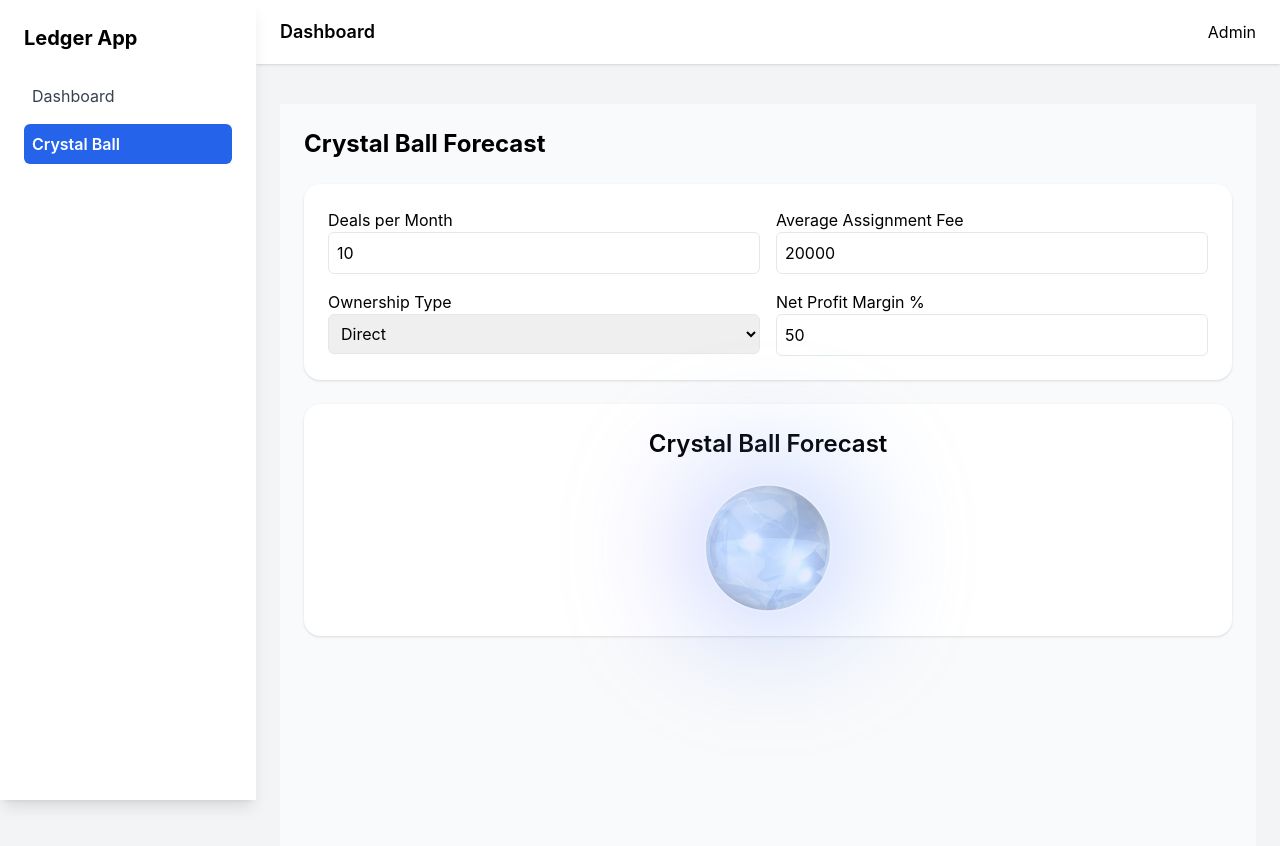
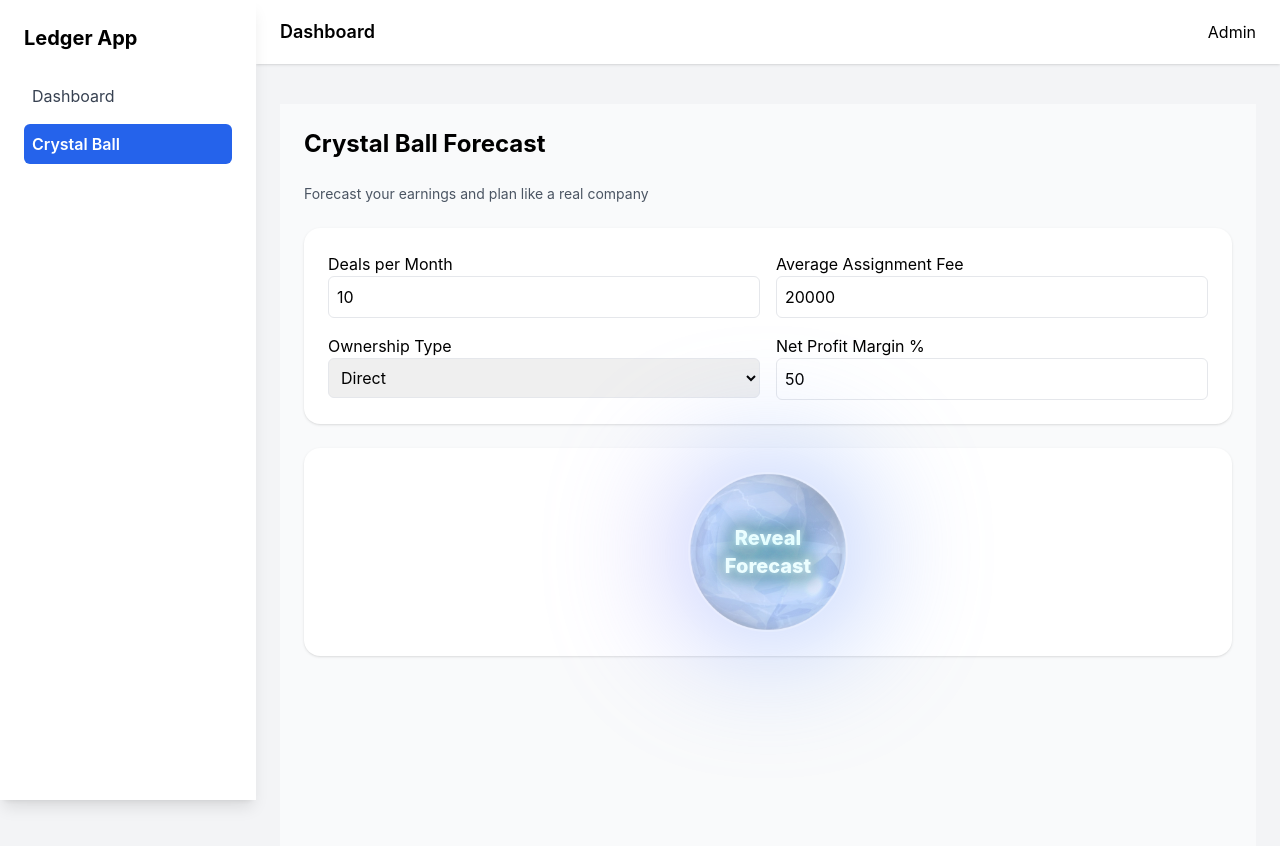
Before and after one commit to dyingbreed12/real-estate-ledger, a Next.js app: page /crystal-ball in a window 1280 px wide. Shown: the top 846 px of the page. Built offline with nearby package versions, Linux system fonts and the light colour scheme.

Commit message:
Crystal Ball Animation

```diff
--- a/app/crystal-ball/page.tsx
+++ b/app/crystal-ball/page.tsx
@@ -16,6 +16,10 @@ export default function CrystalBallPage() {
     <div className="p-6 bg-gray-50 min-h-screen space-y-6 -mt-12">
       <h1 className="text-2xl font-bold">Crystal Ball Forecast</h1>
 
+      {/* Message */}
+      <p className="text-gray-600 text-sm mt-1">
+        Forecast your earnings and plan like a real company
+      </p>
       {/* Form Inputs */}
       <div className="bg-white p-6 rounded-2xl shadow space-y-4">
         <div className="flex flex-col md:flex-row md:space-x-4 space-y-2 md:space-y-0">
--- a/components/CrystalBall.tsx
+++ b/components/CrystalBall.tsx
@@ -2,6 +2,7 @@
 
 import { useState } from "react";
 import Image from "next/image";
+
 type CrystalBallProps = {
   dealsPerMonth?: number;
   avgAssignmentFee?: number;
@@ -21,8 +22,8 @@ export default function CrystalBall({
   const [isAnimating, setIsAnimating] = useState(false);
 
   const ownershipFactor = ownershipType === "Direct" ? 1 : ownershipPercentage / 100;
-
-  const monthlyProfit = dealsPerMonth * avgAssignmentFee * (netProfitMargin / 100) * ownershipFactor;
+  const monthlyProfit =
+    dealsPerMonth * avgAssignmentFee * (netProfitMargin / 100) * ownershipFactor;
   const annualProfit = monthlyProfit * 12;
 
   const handleClick = () => {
@@ -40,33 +41,42 @@ export default function CrystalBall({
 
   return (
     <div className="bg-white p-6 rounded-2xl shadow space-y-6 flex flex-col items-center">
-      <h2 className="text-2xl font-semibold text-center"> Crystal Ball Forecast</h2>
-{/* 🔮 */}
-      {/* Crystal Ball Image */}
+      {/* Crystal Ball */}
       <div
         onClick={handleClick}
-        className={`relative w-32 h-32 cursor-pointer rounded-full flex items-center justify-center transition-transform duration-500 ${
-          isAnimating ? "animate-crystal" : "hover:scale-110"
+        className={`relative w-40 h-40 cursor-pointer rounded-full flex items-center justify-center transition-transform duration-500 ${
+          isAnimating ? "animate-zoom-crystal" : "hover:scale-105"
         }`}
         title="Click the crystal ball to reveal forecast"
       >
         {/* Glowing aura */}
         <div
-          className={`absolute w-40 h-40 rounded-full bg-gradient-to-r from-purple-400 via-blue-400 to-indigo-400 opacity-50 blur-3xl transition-all ${
+          className={`absolute w-48 h-48 rounded-full bg-gradient-to-r from-purple-400 via-blue-400 to-indigo-400 opacity-50 blur-3xl transition-all ${
             isAnimating ? "animate-pulse" : "hover:opacity-70"
           }`}
         ></div>
 
         {/* Inner reflection/light streak */}
-        <div className="absolute w-32 h-32 rounded-full bg-white/20 rounded-t-full transform rotate-12 pointer-events-none"></div>
+        <div className="absolute w-40 h-40 rounded-full bg-white/20 rounded-t-full transform rotate-12 pointer-events-none"></div>
+
+        {/* Reveal Forecast text */}
+        {!showResults && (
+          <span
+            className={`absolute text-center font-extrabold text-xl px-2 text-cyan-50 drop-shadow-[0_0_8px_rgba(0,0,0,0.7)] animate-glow ${
+              isAnimating ? "animate-fade-out" : ""
+            }`}
+          >
+            Reveal Forecast
+          </span>
+        )}
 
         {/* Crystal Ball Image */}
         <Image
           src="/crystal-ball1.png"
           alt="Crystal Ball"
-          width={250}   // replace with desired width
-          height={250}  // replace with desired height
-          className="w-32 h-32"
+          width={300}
+          height={300}
+          className="w-40 h-40"
         />
       </div>
 
@@ -75,38 +85,91 @@ export default function CrystalBall({
         <div className="flex flex-col md:flex-row md:space-x-6 space-y-4 md:space-y-0 mt-6 w-full">
           <div className="flex-1 bg-purple-100 p-4 rounded-lg text-center animate-pulse">
             <h3 className="font-medium text-gray-700">Monthly Profit</h3>
-            <p className="text-2xl font-bold text-purple-700">${monthlyProfit.toLocaleString()}</p>
+            <p className="text-2xl font-bold text-purple-700">
+              ${monthlyProfit.toLocaleString()}
+            </p>
           </div>
 
           <div className="flex-1 bg-blue-100 p-4 rounded-lg text-center animate-pulse">
             <h3 className="font-medium text-gray-700">Annual Profit</h3>
-            <p className="text-2xl font-bold text-blue-700">${annualProfit.toLocaleString()}</p>
+            <p className="text-2xl font-bold text-blue-700">
+              ${annualProfit.toLocaleString()}
+            </p>
           </div>
         </div>
       )}
 
-      {/* Custom Animation Styles */}
+      {/* Animations */}
       <style jsx>{`
-        @keyframes crystalAnimation {
-          0% { transform: scale(1) rotate(0deg); box-shadow: 0 0 20px rgba(255,255,255,0.5); }
-          25% { transform: scale(1.2) rotate(10deg); box-shadow: 0 0 40px rgba(255,255,255,0.8); }
-          50% { transform: scale(1.1) rotate(-10deg); box-shadow: 0 0 60px rgba(255,255,255,1); }
-          75% { transform: scale(1.2) rotate(10deg); box-shadow: 0 0 40px rgba(255,255,255,0.8); }
-          100% { transform: scale(1) rotate(0deg); box-shadow: 0 0 20px rgba(255,255,255,0.5); }
+        @keyframes zoomCrystal {
+          0% {
+            transform: scale(1);
+            box-shadow: 0 0 20px rgba(255, 255, 255, 0.5);
+          }
+          25% {
+            transform: scale(1.3);
+            box-shadow: 0 0 40px rgba(255, 255, 255, 0.8);
+          }
+          50% {
+            transform: scale(1.15);
+            box-shadow: 0 0 60px rgba(255, 255, 255, 1);
+          }
+          75% {
+            transform: scale(1.3);
+            box-shadow: 0 0 40px rgba(255, 255, 255, 0.8);
+          }
+          100% {
+            transform: scale(1);
+            box-shadow: 0 0 20px rgba(255, 255, 255, 0.5);
+          }
         }
 
-        .animate-crystal {
-          animation: crystalAnimation 2.5s ease-in-out forwards;
+        .animate-zoom-crystal {
+          animation: zoomCrystal 2.5s ease-in-out forwards;
         }
 
         @keyframes pulse {
-          0%, 100% { transform: scale(1); opacity: 0.5; }
-          50% { transform: scale(1.1); opacity: 0.7; }
+          0%,
+          100% {
+            transform: scale(1);
+            opacity: 0.5;
+          }
+          50% {
+            transform: scale(1.1);
+            opacity: 0.7;
+          }
         }
 
         .animate-pulse {
           animation: pulse 2.5s infinite;
         }
+
+        @keyframes glow {
+          0%,
+          100% {
+            text-shadow: 0 0 6px #e0f7ff, 0 0 12px #a0eaff, 0 0 24px #50d8ff;
+          }
+          50% {
+            text-shadow: 0 0 12px #e0f7ff, 0 0 24px #a0eaff, 0 0 36px #50d8ff;
+          }
+        }
+
+        .animate-glow {
+          animation: glow 2s infinite alternate;
+        }
+
+        @keyframes fadeOut {
+          0% {
+            opacity: 1;
+          }
+          100% {
+            opacity: 0;
+          }
+        }
+
+        .animate-fade-out {
+          animation: fadeOut 2.5s forwards;
+        }
       `}</style>
     </div>
   );
```
